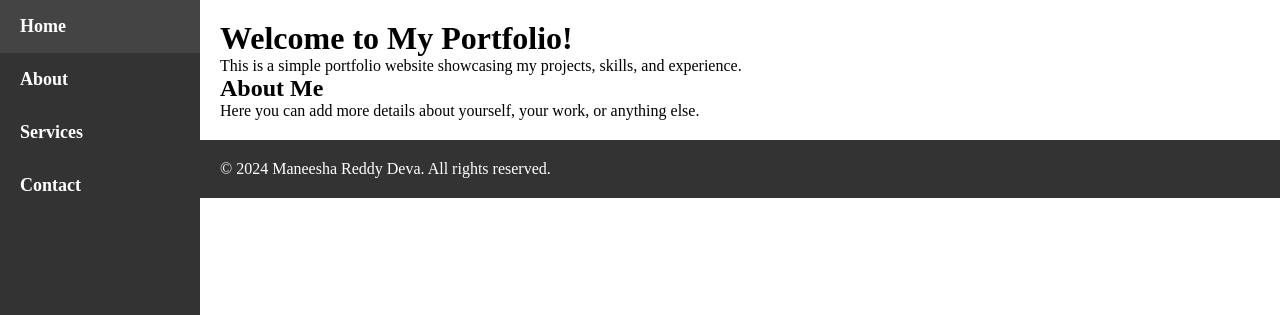
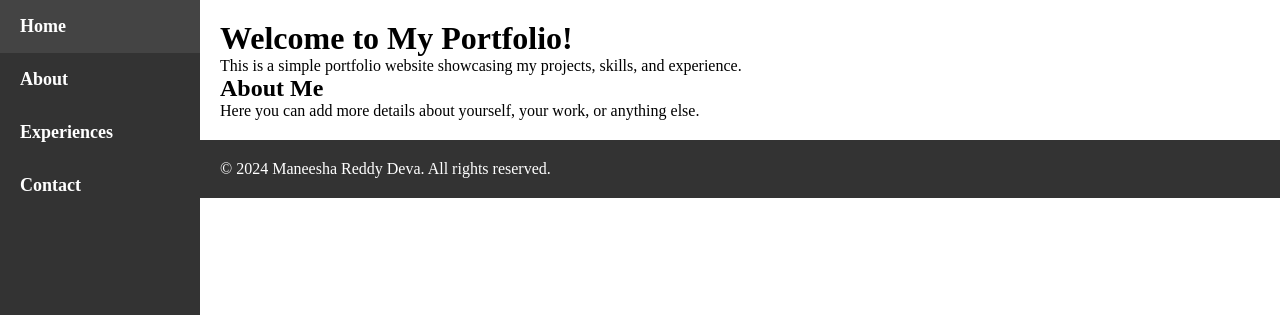
Before and after one commit to Manny-ship/example.github.io, a Jekyll site: the page built from index.md, in a window 1280 px wide. Shown: the top 315 px of the page. Built offline with Jekyll 4.4.1, drawn with Linux system fonts in a browser that asks for light colours.

Commit message:
Update default.html

```diff
--- a/_layouts/default.html
+++ b/_layouts/default.html
@@ -17,11 +17,11 @@ layout: default
         <li><a href="/">Home</a></li>
         <li><a href="#">About</a></li>
         <li class="dropdown">
-          <a href="#" class="dropbtn">Services</a>
+          <a href="#" class="dropbtn">Experiences</a>
           <div class="dropdown-content">
-            <a href="#">Web Design</a>
-            <a href="#">SEO</a>
-            <a href="#">Marketing</a>
+            <a href="#">Student System Administrator</a>
+            <a href="#">Teaching Assistant</a>
+            <a href="#">Network Development Engineer</a>
           </div>
         </li>
         <li><a href="#">Contact</a></li>
```
